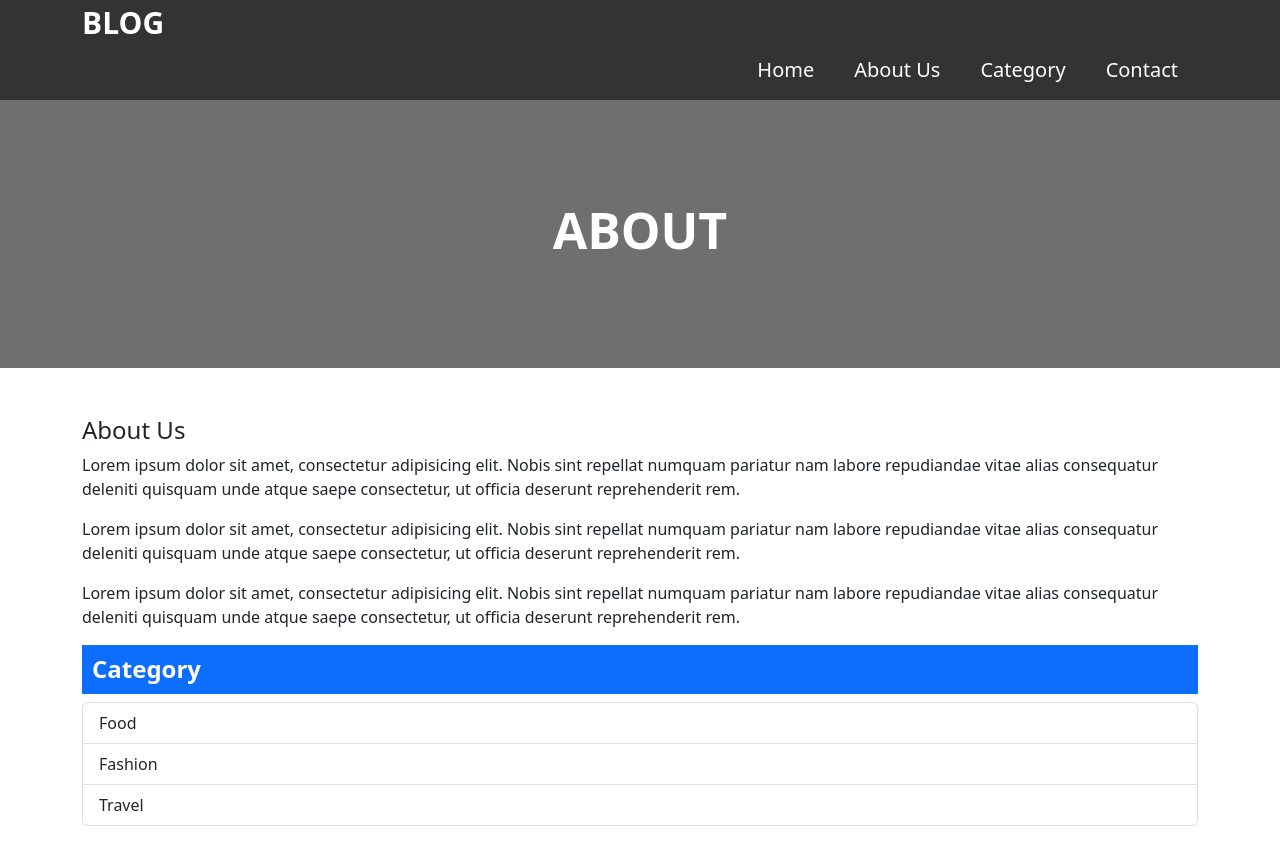
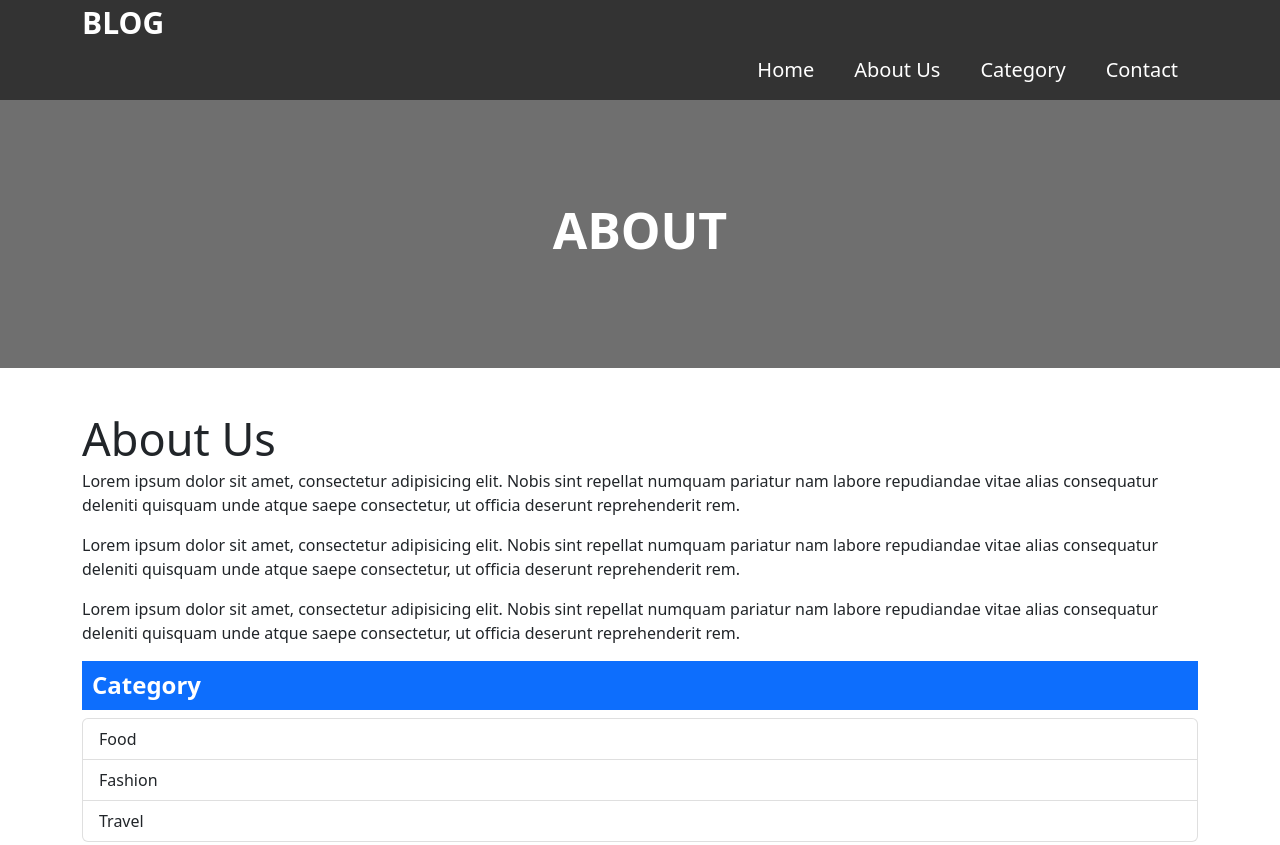
Before and after one commit to nahian91/php-project-2-html, a plain HTML site: page about.html in a window 1280 px wide. Shown: the top 845 px of the page. Drawn offline with Linux system fonts and the light colour scheme.

Commit message:
Add some css for about title

```diff
--- a/assets/css/style.css
+++ b/assets/css/style.css
@@ -127,3 +127,7 @@
 .single-sidebar {
   margin-bottom: 30px;
 }
+.page h4 {
+  font-size: 45px;
+  line-height: 1;
+}
```
